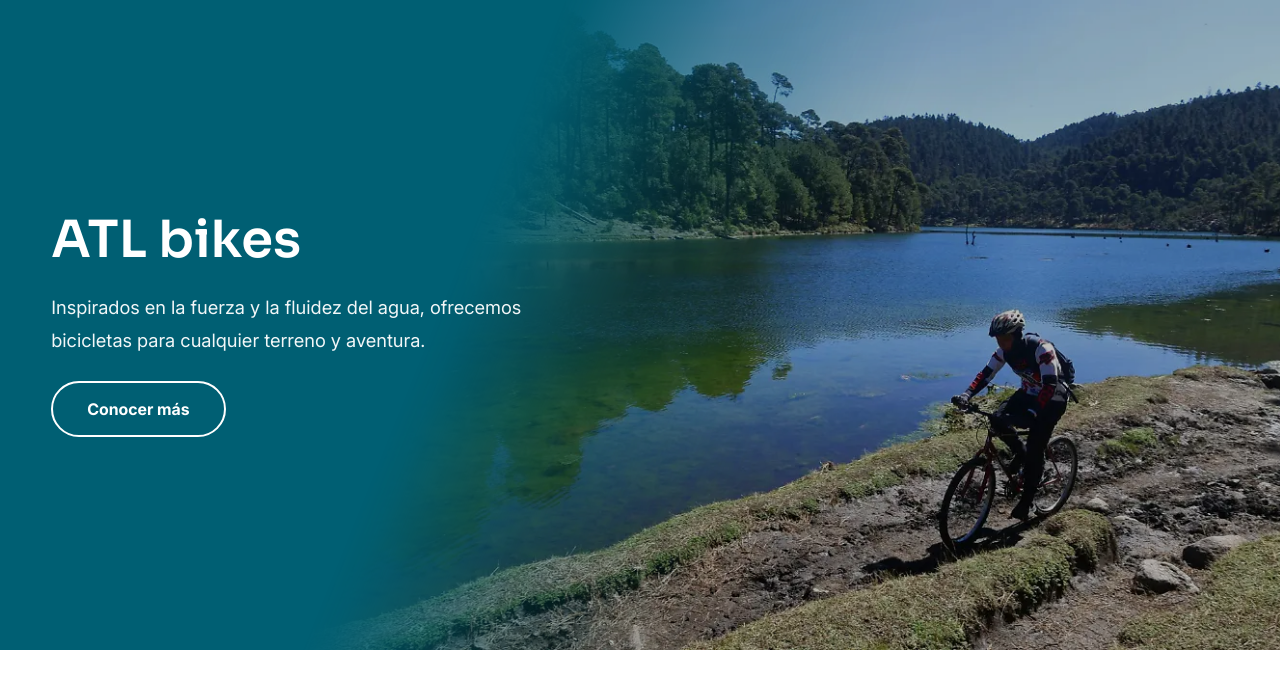
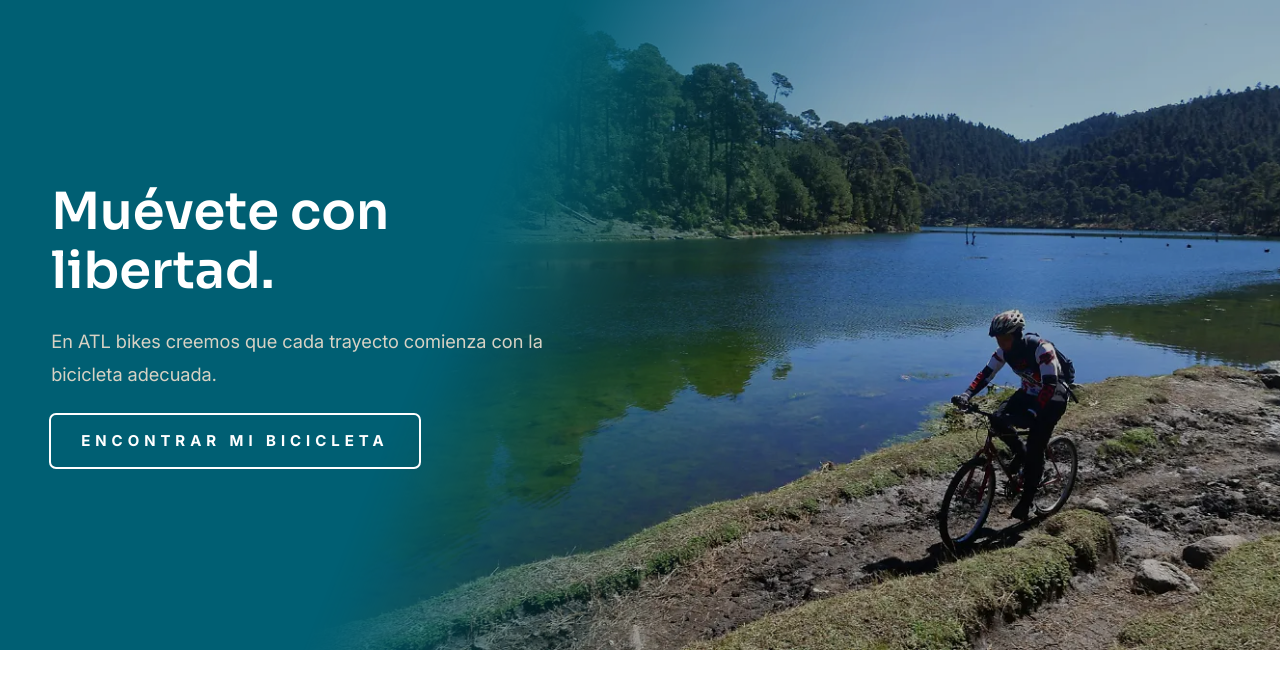
Before and after one commit to chimallidev/atl_bikes, a FastAPI app: page / in a window 1280 px wide. Shown: the top 689 px of the page. Run offline with FastAPI, Linux system fonts and the light colour scheme.

Commit message:
skew button component added

```diff
--- a/app/static/css/components/front_page_style.css
+++ b/app/static/css/components/front_page_style.css
@@ -109,21 +109,21 @@
 
     margin:0;
 
-    color:#fff;
+    color: var(--front-page-title-color);
 
     font-family:var(--font-title);
 
     font-size:clamp(2.8rem,4vw,4.5rem);
 
-    line-height:1.05;
+    line-height:1.15;
 
 }
 
 .front-page__subtitle{
 
+    color: var(--front-page-sub-color);
+
     margin:0;
-
-    color:rgba(255,255,255,.95);
 
     font-family:var(--font-base);
 
--- /dev/null
+++ b/app/static/css/components/skew_button_style.css
@@ -0,0 +1,174 @@
+/* ==========================================================
+   BOTÓN SKEW
+========================================================== */
+
+.btn-skew {
+
+    /*=========================
+      Colores
+    =========================*/
+
+    --btn-text: #2c9caf;
+    --btn-bg: #2c9caf;
+    --btn-hover-text: #ffffff;
+    --btn-outline: #2c9caf;
+    --btn-hover-outline: #70bdca;
+    --btn-shadow: #268391;
+
+    /*=========================
+      Apariencia
+    =========================*/
+
+    --btn-radius: 5px;
+    --btn-padding-y: 1em;
+    --btn-padding-x: 2em;
+    --btn-font-size: 15px;
+    --btn-font-weight: 700;
+    --btn-letter-spacing: 5px;
+    --btn-scale: 1.08;
+    --btn-transition: 1s;
+
+    display: inline-flex;
+
+    align-items: center;
+    justify-content: center;
+
+    width: fit-content;
+    max-width: 100%;
+
+    flex: 0 0 auto;
+
+    white-space: wrap;
+
+    line-height: 1.5;
+
+    position: relative;
+
+    overflow: hidden;
+
+    padding:
+        var(--btn-padding-y)
+        var(--btn-padding-x);
+
+    border: none;
+
+    border-radius: var(--btn-radius);
+
+    outline: 2px solid var(--btn-outline);
+
+    background: transparent;
+
+    color: var(--btn-text);
+
+    text-decoration: none;
+
+    text-transform: uppercase;
+
+    font-size: var(--btn-font-size);
+
+    font-weight: var(--btn-font-weight);
+
+    letter-spacing: var(--btn-letter-spacing);
+
+    cursor: pointer;
+
+    user-select: none;
+
+    transition:
+        color var(--btn-transition),
+        transform var(--btn-transition),
+        outline-color var(--btn-transition),
+        box-shadow var(--btn-transition);
+}
+
+
+/*==========================================================
+  Fondo
+==========================================================*/
+
+.btn-skew::before {
+
+    content: "";
+
+    position: absolute;
+
+    top: 0;
+    left: -50px;
+
+    width: 0;
+
+    height: 100%;
+
+    background: var(--btn-bg);
+
+    transform: skewX(45deg);
+
+    transition: width var(--btn-transition);
+
+    z-index: -1;
+
+}
+
+
+/*==========================================================
+  Hover solamente en dispositivos compatibles
+==========================================================*/
+
+@media (hover: hover) and (pointer: fine) {
+
+    .btn-skew:hover {
+
+        color: var(--btn-hover-text);
+
+        transform: scale(var(--btn-scale));
+
+        outline-color: var(--btn-hover-outline);
+
+        box-shadow: 4px 5px 17px -4px var(--btn-shadow);
+
+    }
+
+    .btn-skew:hover::before {
+
+        width: 250%;
+
+    }
+
+}
+
+
+/*==========================================================
+  Active
+==========================================================*/
+
+.btn-skew:active {
+    transition: .2s;
+    transform: scale(.98);
+    color: var(--btn-hover-text);
+
+    transform: scale(var(--btn-scale));
+
+    outline-color: var(--btn-hover-outline);
+
+    box-shadow: 4px 5px 17px -4px var(--btn-shadow);
+
+}
+
+.btn-skew:active::before {
+        transition: .2s;
+        width: 250%;
+
+    }
+
+
+/*==========================================================
+  Focus por teclado
+==========================================================*/
+
+.btn-skew:focus-visible {
+
+    outline: 3px solid var(--btn-hover-outline);
+
+    outline-offset: 4px;
+
+}
--- a/app/templates/components/front_page.html
+++ b/app/templates/components/front_page.html
@@ -1,4 +1,6 @@
 {% macro front_page(data={}) %}
+
+{% from 'components/skew_button.html' import skew_button %}
 
 {% set bg_color = data.get("bg_color", "#005f73") %}
 {% set image = data.get("image", "/static/images/default/hero.webp") %}
@@ -7,8 +9,9 @@
     "subtitle",
     "Inspirados en la fuerza y la fluidez del agua, ofrecemos bicicletas para cualquier terreno y aventura."
 ) %}
-{% set button_text = data.get("button_text", "Conocer más") %}
-{% set button_url = data.get("button_url", "#") %}
+{% set title_color = data.get("title_color", "#ffffff") %}
+{% set subtitle_color = data.get("subtitle_color", "#ffffff") %}
+{% set button_content = data.get("button_content", {} ) %}
 
 <section
     class="front-page"
@@ -22,20 +25,25 @@
 
     <div class="front-page__content">
 
-        <h1 class="front-page__title">
+        <h1
+        class="front-page__title"
+        style="
+            --front-page-title-color: {{ title_color }};
+        "
+        >
             {{ title }}
         </h1>
 
-        <p class="front-page__subtitle">
+        <p
+        class="front-page__subtitle"
+        style="
+            --front-page-sub-color: {{ subtitle_color }};
+        "
+        >
             {{ subtitle }}
         </p>
 
-        <a
-            href="{{ button_url }}"
-            class="front-page__button"
-        >
-            {{ button_text }}
-        </a>
+        {{ skew_button( button_content ) }}
 
     </div>
 
--- /dev/null
+++ b/app/templates/components/skew_button.html
@@ -0,0 +1,105 @@
+{% macro skew_button(config={}) %}
+
+    {# ==========================================================
+       Texto
+    ========================================================== #}
+
+    {% set text = config.get("text", "Botón") %}
+
+
+    {# ==========================================================
+       Link
+    ========================================================== #}
+
+    {% set link = config.get("link", {}) %}
+
+    {% set href = link.get("href", "#") %}
+    {% set target_blank = link.get("target_blank", false) %}
+    {% set rel_secure = link.get("rel_secure", true) %}
+
+
+    {# ==========================================================
+       Apariencia
+    ========================================================== #}
+
+    {% set appearance = config.get("appearance", {}) %}
+
+    {% set radius = appearance.get("radius", "5px") %}
+    {% set padding_y = appearance.get("padding_y", "1em") %}
+    {% set padding_x = appearance.get("padding_x", "2em") %}
+    {% set font_size = appearance.get("font_size", "15px") %}
+    {% set font_weight = appearance.get("font_weight", "700") %}
+    {% set letter_spacing = appearance.get("letter_spacing", "5px") %}
+    {% set scale = appearance.get("hover_scale", "1.08") %}
+    {% set transition = appearance.get("transition", "1s") %}
+
+
+    {# ==========================================================
+       Colores
+    ========================================================== #}
+
+    {% set colors = config.get("colors", {}) %}
+
+    {% set text_color = colors.get("text", "#2c9caf") %}
+    {% set background = colors.get("background", "#2c9caf") %}
+    {% set hover_text = colors.get("hover_text", "#ffffff") %}
+    {% set outline = colors.get("outline", "#2c9caf") %}
+    {% set hover_outline = colors.get("hover_outline", "#70bdca") %}
+    {% set shadow = colors.get("shadow", "#268391") %}
+
+
+    {# ==========================================================
+       Atributos HTML
+    ========================================================== #}
+
+    {% set attributes = config.get("attributes", {}) %}
+
+    {% set id = attributes.get("id", "") %}
+    {% set class = attributes.get("class", "") %}
+    {% set aria_label = attributes.get("aria_label", text) %}
+
+<a
+
+    href="{{ href }}"
+
+    class="btn-skew {{ class }}"
+
+    {% if id %}
+        id="{{ id }}"
+    {% endif %}
+
+    aria-label="{{ aria_label }}"
+
+    {% if target_blank %}
+        target="_blank"
+    {% endif %}
+
+    {% if target_blank and rel_secure %}
+        rel="noopener noreferrer"
+    {% endif %}
+
+    style="
+        --btn-text: {{ text_color }};
+        --btn-bg: {{ background }};
+        --btn-hover-text: {{ hover_text }};
+        --btn-outline: {{ outline }};
+        --btn-hover-outline: {{ hover_outline }};
+        --btn-shadow: {{ shadow }};
+
+        --btn-radius: {{ radius }};
+        --btn-padding-y: {{ padding_y }};
+        --btn-padding-x: {{ padding_x }};
+        --btn-font-size: {{ font_size }};
+        --btn-font-weight: {{ font_weight }};
+        --btn-letter-spacing: {{ letter_spacing }};
+        --btn-scale: {{ scale }};
+        --btn-transition: {{ transition }};
+    "
+
+>
+
+    {{ text }}
+
+</a>
+
+{% endmacro %}
--- a/app/templates/index.html
+++ b/app/templates/index.html
@@ -5,14 +5,30 @@
 {% block components_style %}
 <link rel="stylesheet" href="{{url_for('static', path='/css/index_style.css')}}">
 <link rel="stylesheet" href="{{url_for('static', path='/css/components/front_page_style.css')}}">
+<link rel="stylesheet" href="{{url_for('static', path='/css/components/skew_button_style.css')}}">
 {% endblock %}
 
 {% block content %}
     {{ front_page({
         "bg_color": "var(--main-color)",
-        "title": "ATL bikes",
+        "title": "Muévete con libertad.",
 
-        "image": "/static/img/ciclismo_agua_mexico_ATL.webp"
+        "subtitle": "En ATL bikes creemos que cada trayecto comienza con la bicicleta adecuada.",
+
+        "image": "/static/img/ciclismo_agua_mexico_ATL.webp",
+        "title_color": "var(--white-color)",
+        "subtitle_color": "var(--pino-claro)",
+        "button_content": {
+            "text": "Encontrar mi bicicleta",
+            "colors": {
+                "text": "var(--white-color)",
+                "background": "var(--secondary-color)",
+                "hover_text": "var(--white-color)",
+                "outline": "var(--white-color)",
+                "hover_outline": "var(--pino-oscuro)",
+                "shadow": "var(--pino-oscuro)"
+            }
+        }
 
     }) }}
 {% endblock %}
```
